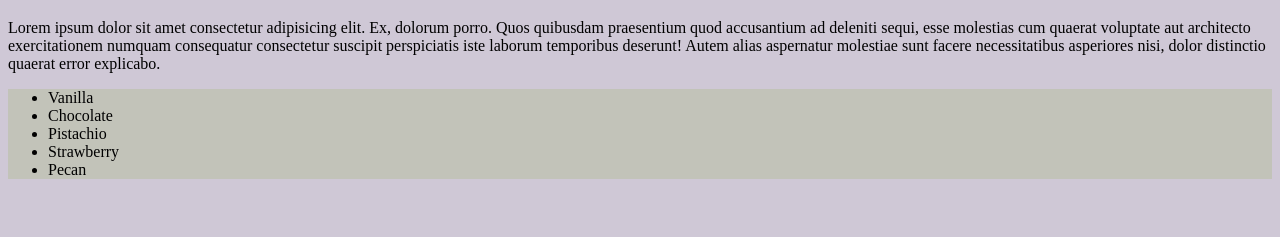
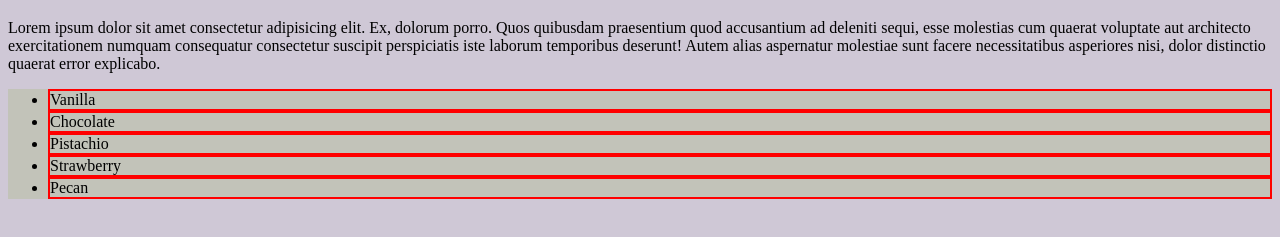
Before and after one commit to ilanak82/temp, a plain HTML site: page index.html in a window 1280 px wide. Shown: the part 61-298 px from the top of the page. Drawn offline with Linux system fonts and the light colour scheme.

Commit message:
added more

```diff
--- a/index.css
+++ b/index.css
@@ -9,3 +9,8 @@ body {
 ul {
     background-color: rgb(194, 195, 185);
 }
+
+li {
+    border: 2px red solid;
+    ;
+}
```
